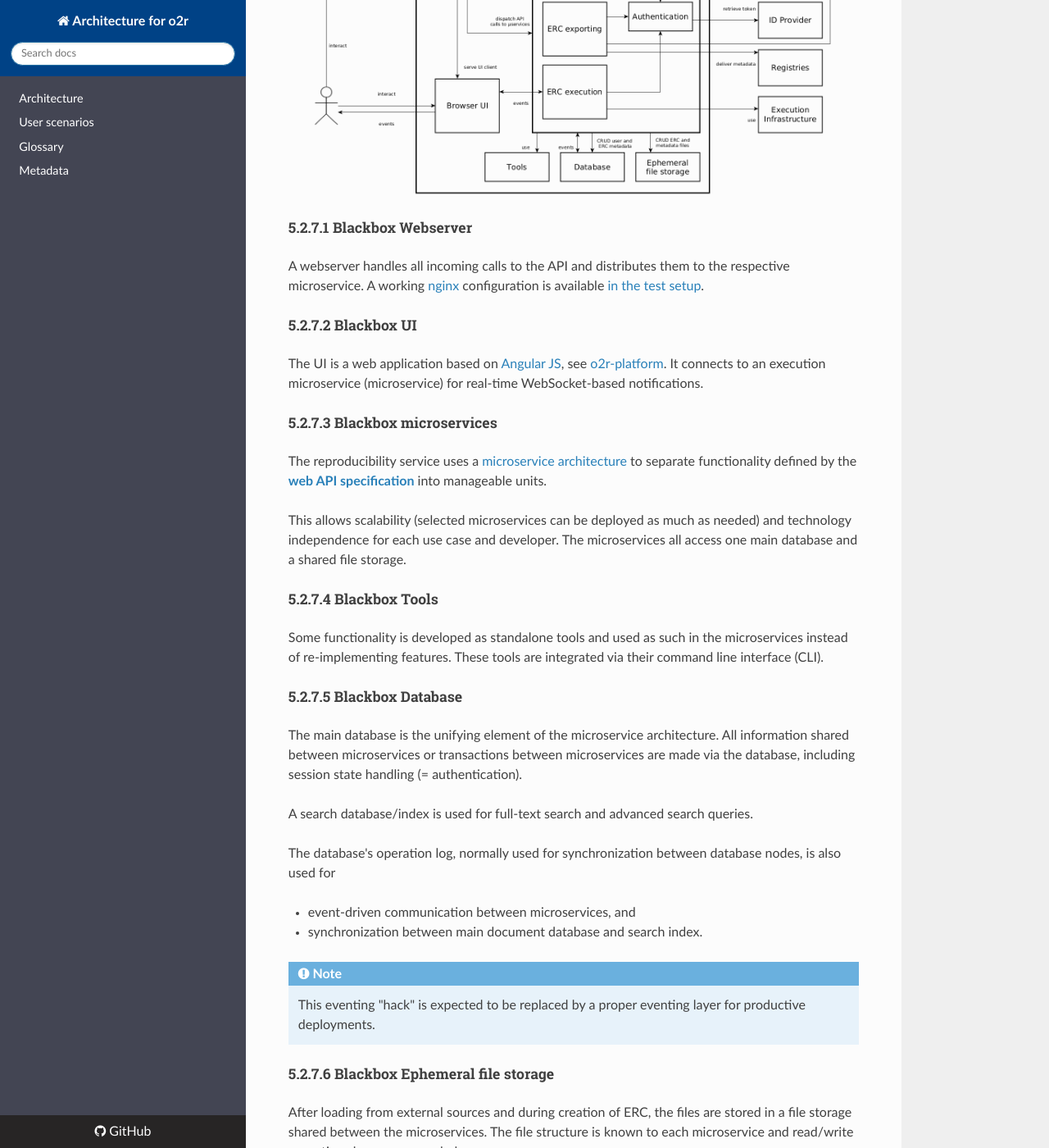
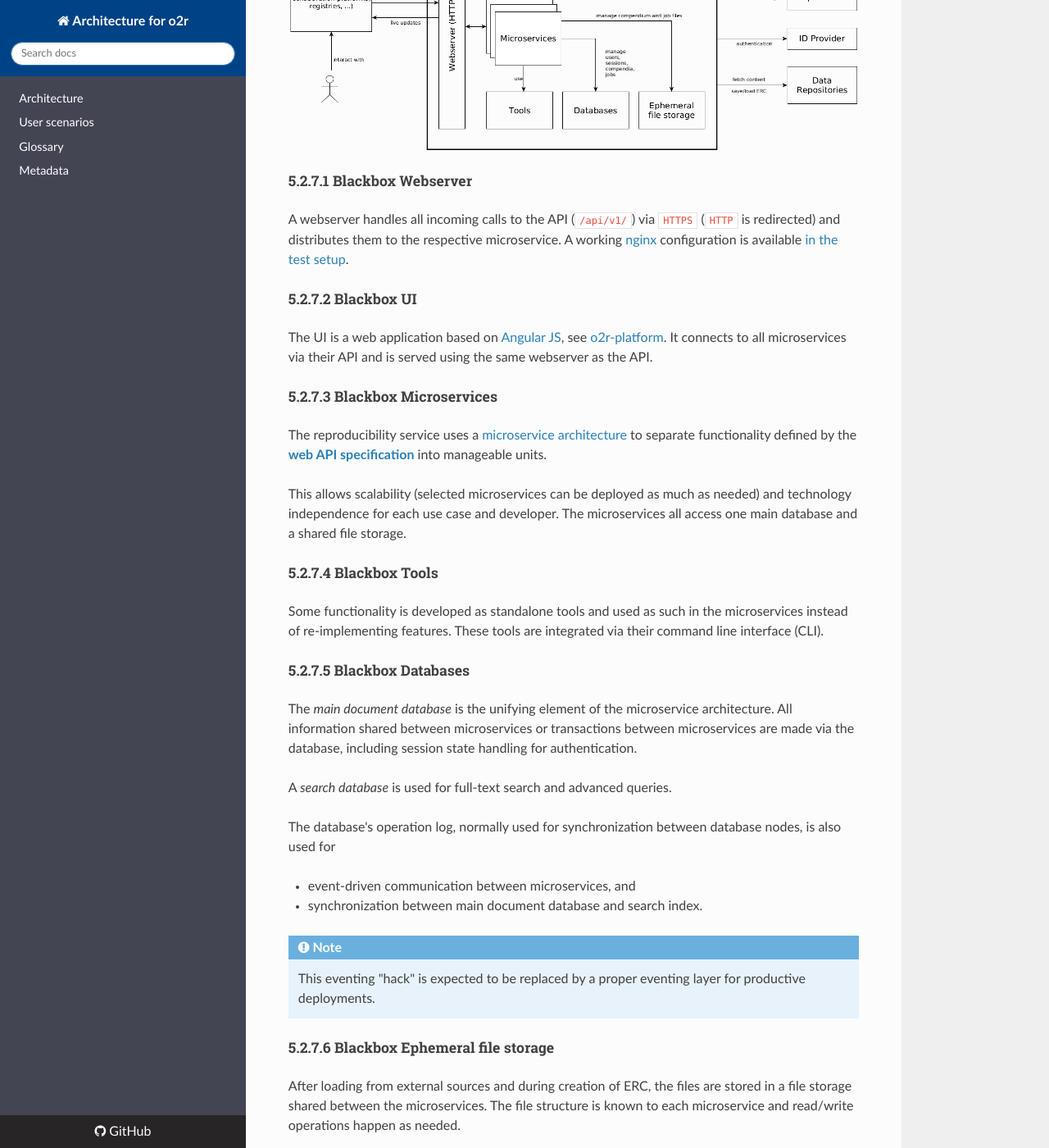
Before and after one commit to o2r-project/architecture, an MkDocs documentation site: the page built from docs/05_building-block-view.md, in a window 1280 px wide and 1400 px high, scrolled down 4715 px. Shown: the whole window at 82% size. Built offline with MkDocs 1.6.1, drawn with Linux system fonts in a browser that asks for light colours; nearby versions of some CDN libraries; old or Windows-style settings are respelled for this version of MkDocs; some of the changed text lies outside the part shown.

Commit message:
re-do whitebox repro service

```diff
--- a/docs/05_building-block-view.md
+++ b/docs/05_building-block-view.md
@@ -127,15 +127,15 @@
 
 ##### 5.2.7.1 Blackbox Webserver
 
-A webserver handles all incoming calls to the API and distributes them to the respective microservice.
-A working [nginx](https://nginx.org) configuration is available [in the test setup](https://github.com/o2r-project/o2r-platform/blob/master/test/nginx.conf).
+A webserver handles all incoming calls to the API (`/api/v1/`) via `HTTPS` (`HTTP` is redirected) and distributes them to the respective microservice.
+A working [nginx](https://nginx.org) configuration is available [in the test setup](https://github.com/o2r-project/o2r-platform/blob/master/dev/nginx.conf).
 
 ##### 5.2.7.2 Blackbox UI
 
 The UI is a web application based on [Angular JS](https://angularjs.org/), see [o2r-platform](https://github.com/o2r-project/o2r-platform).
-It connects to an execution microservice (microservice) for real-time WebSocket-based notifications.
+It connects to all microservices via their API and is served using the same webserver as the API.
 
-##### 5.2.7.3 Blackbox microservices
+##### 5.2.7.3 Blackbox Microservices
 
 The reproducibility service uses a [microservice architecture](https://en.wikipedia.org/wiki/Microservices) to separate functionality defined by the **[web API specification](http://o2r.info/o2r-web-api)** into manageable units.
 
@@ -147,12 +147,12 @@
 Some functionality is developed as standalone tools and used as such in the microservices instead of re-implementing features.
 These tools are integrated via their command line interface (CLI).
 
-##### 5.2.7.5 Blackbox Database
+##### 5.2.7.5 Blackbox Databases
 
-The main database is the unifying element of the microservice architecture.
-All information shared between microservices or transactions between microservices are made via the database, including session state handling (= authentication).
+The _main document database_ is the unifying element of the microservice architecture.
+All information shared between microservices or transactions between microservices are made via the database, including session state handling for authentication.
 
-A search database/index is used for full-text search and advanced search queries.
+A _search database_ is used for full-text search and advanced queries.
 
 The database's operation log, normally used for synchronization between database nodes, is also used for
 
@@ -172,12 +172,13 @@
 #### 5.3.1 Whitebox microservices
 
 Each microservice is encapsulated as a [Docker](http://docker.com/) container running at its own port on an internal network and only serving its respective API path.
+Internal communication between the webserver and the microservices is unencrypted, i.e. `HTTP`.
 
-For **testing**, the [reference implementation](https://github.com/o2r-project/reference-implementation) provides instructions on running a local instance ofr the microservices and the demonstration UI.
+**Testing**: the [reference implementation](https://github.com/o2r-project/reference-implementation) provides instructions on running a local instance ofr the microservices and the demonstration UI.
 
-For **development** the [o2r-platform](https://github.com/o2r-project/o2r-platform) GitHub project contains [docker-compose](https://docs.docker.com/compose/compose-file/) configurations to run all microservices, see repository file `docker-compose.yml` and the project's `README.md` for instructions.
+**Development**: the [o2r-platform](https://github.com/o2r-project/o2r-platform) GitHub project contains [docker-compose](https://docs.docker.com/compose/compose-file/) configurations to run all microservices, see repository file `docker-compose.yml` and the project's `README.md` for instructions.
 
-##### ERC creation and examination
+The following table describes the microservices, their endpoints, and their features.
 
 **Project** | **API path** | **Language** | **Description**
 ------ | ------ | ------ | ------
```
Also changed, not shown: docs/img/5.2-whitebox-repro-service.png, 1 other file.
